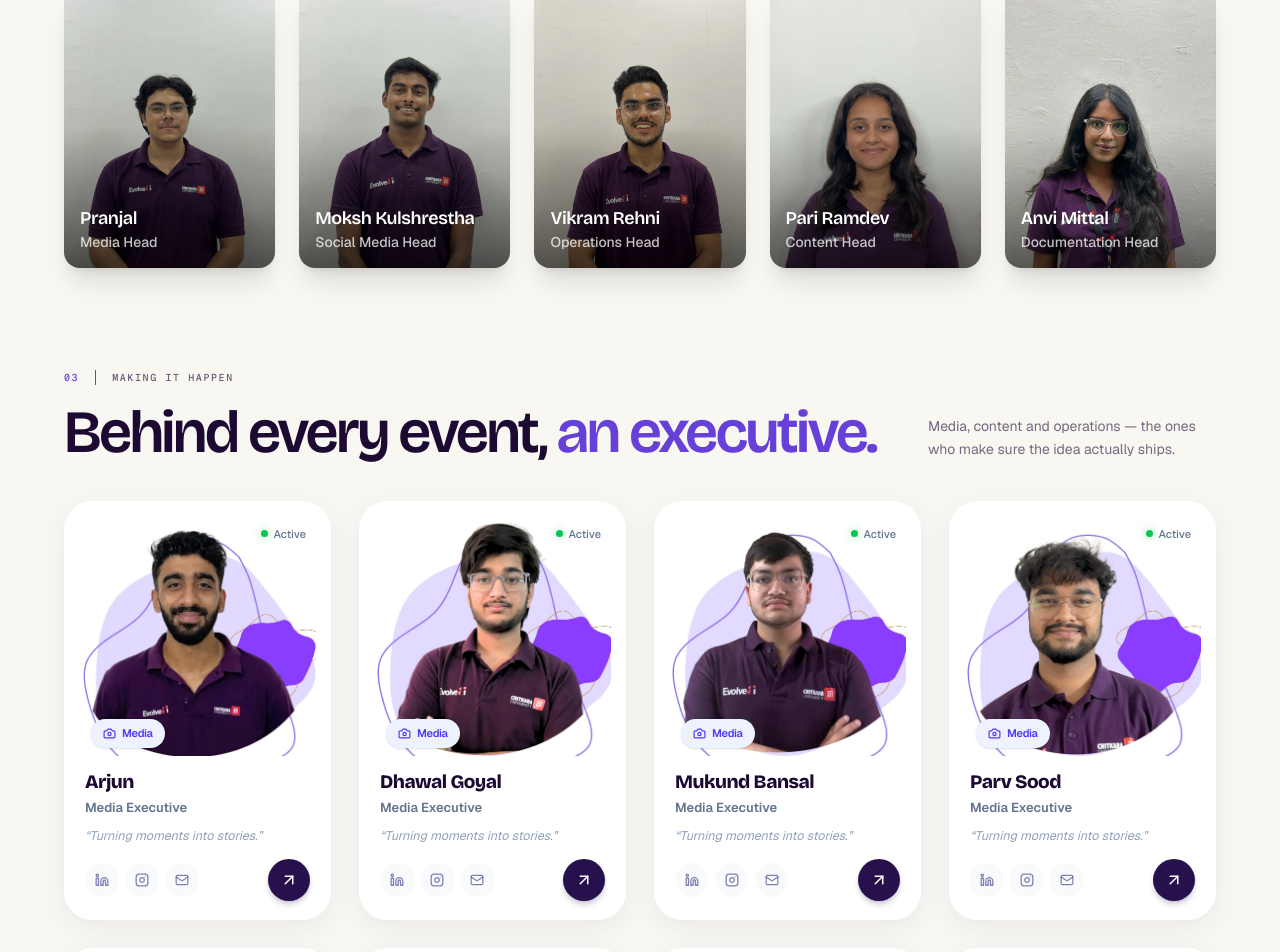
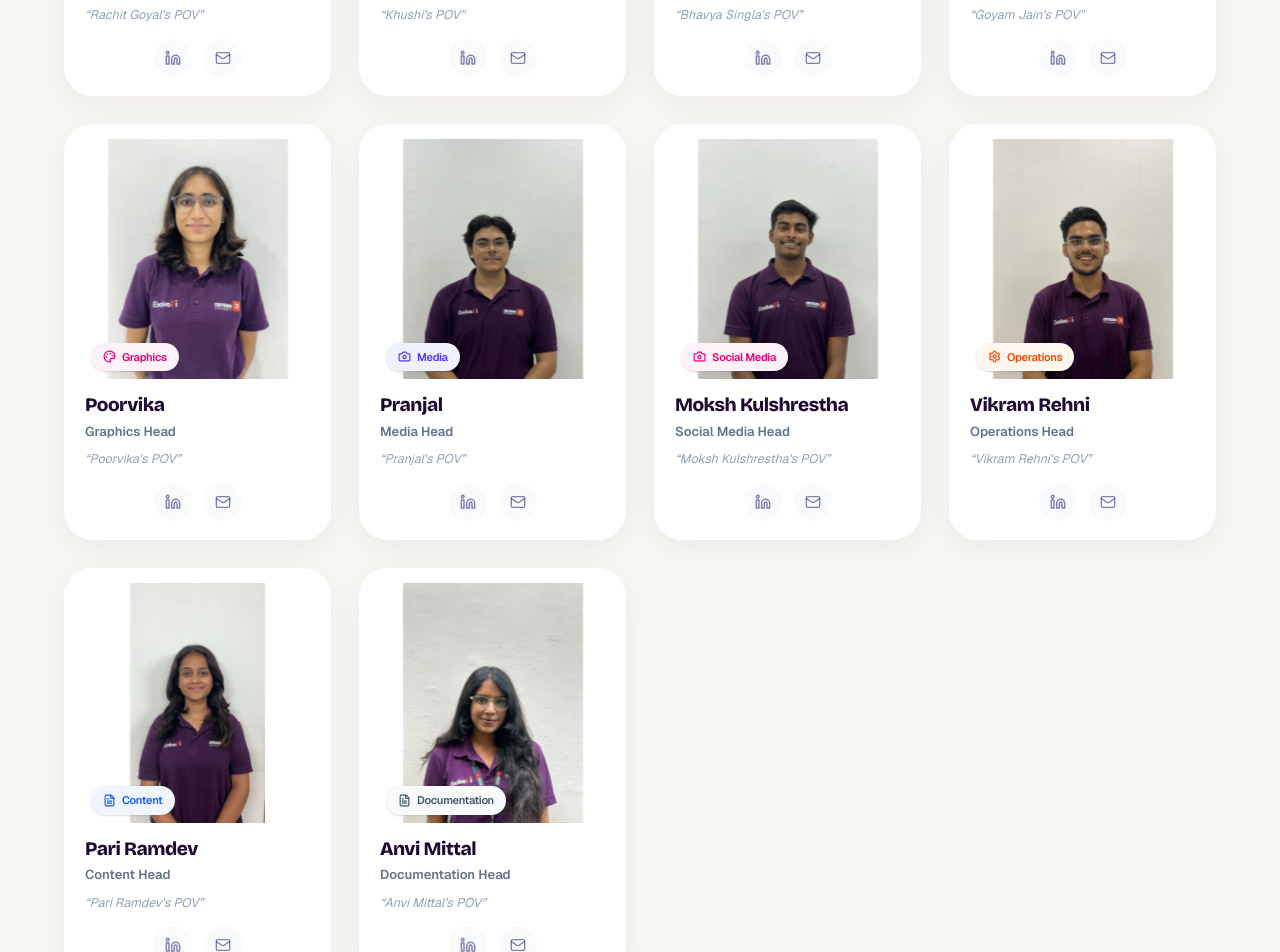
Before and after one commit to KhushiBagga20/EvolveAI-Website, a Next.js app: page /teams in a window 1280 px wide. Shown: the part 2340-3292 px from the top of the page. Built offline with nearby package versions, Linux system fonts and the light colour scheme.

Commit message:
execuitve card in core

```diff
--- a/components/team/executive-groups.tsx
+++ b/components/team/executive-groups.tsx
@@ -11,6 +11,8 @@ import {
   Settings,
   Code2,
   FlaskConical,
+  Sparkles,
+  ArrowRight
 } from 'lucide-react'
 
 const Linkedin = ({ size = 15 }: { size?: number }) => (
@@ -88,15 +90,10 @@ function ExecutiveCard({ person, index }: { person: Person; index?: number }) {
   const DepartmentIcon = config.icon
 
   // Fallback quote
-  const quote = 'Turning moments into stories.'
+  const quote = `${person.name}'s POV`
 
   return (
     <article className="group relative w-full max-w-[280px] overflow-hidden rounded-[28px] border border-white bg-white p-3.5 shadow-[0_8px_30px_rgba(50,25,90,0.06)] transition-all duration-500 hover:-translate-y-1.5 hover:shadow-[0_20px_40px_rgba(70,35,120,0.12)]">
-      {/* Active Status */}
-      <div className="absolute right-6 top-6 z-20 flex items-center gap-1.5">
-        <span className="h-[7px] w-[7px] rounded-full bg-green-500 shadow-[0_0_8px_rgba(34,197,94,0.5)]" />
-        <span className="text-[11px] font-medium text-slate-500">Active</span>
-      </div>
 
       {/* Image Area */}
       <div className="relative h-[240px] w-full overflow-hidden rounded-t-[22px]">
@@ -132,33 +129,22 @@ function ExecutiveCard({ person, index }: { person: Person; index?: number }) {
         </div>
 
         {/* Bottom */}
-        <div className="mt-4 flex items-center justify-between pb-1">
+        <div className="mt-4 flex items-center justify-center pb-1">
           {/* Social Links */}
-          <div className="flex items-center gap-1.5">
+          <div className="flex items-center gap-3">
             <a
               href="#"
-              className="flex size-[34px] items-center justify-center rounded-full bg-slate-50 text-indigo-900/60 transition-all hover:bg-indigo-900 hover:text-white"
+              className="flex size-[38px] items-center justify-center rounded-full bg-slate-50 text-indigo-900/60 transition-all hover:bg-indigo-900 hover:text-white"
             >
-              <Linkedin size={14} />
+              <Linkedin size={16} />
             </a>
             <a
               href="#"
-              className="flex size-[34px] items-center justify-center rounded-full bg-slate-50 text-indigo-900/60 transition-all hover:bg-indigo-900 hover:text-white"
+              className="flex size-[38px] items-center justify-center rounded-full bg-slate-50 text-indigo-900/60 transition-all hover:bg-indigo-900 hover:text-white"
             >
-              <Instagram size={14} />
-            </a>
-            <a
-              href="#"
-              className="flex size-[34px] items-center justify-center rounded-full bg-slate-50 text-indigo-900/60 transition-all hover:bg-indigo-900 hover:text-white"
-            >
-              <Mail size={14} />
+              <Mail size={16} />
             </a>
           </div>
-
-          {/* View Button */}
-          <button className="flex size-[42px] items-center justify-center rounded-full bg-[#27114d] text-white shadow-md shadow-[#27114d]/20 transition-all duration-300 hover:scale-105 hover:bg-[#3d1b7a]">
-            <ArrowUpRight size={18} />
-          </button>
         </div>
       </div>
     </article>
--- a/components/team/lead-roster.tsx
+++ b/components/team/lead-roster.tsx
@@ -2,38 +2,110 @@
 
 import Image from 'next/image'
 import type { Person } from '@/lib/team'
+import {
+  Mail,
+  Camera,
+  FileText,
+  Palette,
+  Settings,
+  Code2,
+  Star
+} from 'lucide-react'
+
+const Linkedin = ({ size = 15 }: { size?: number }) => (
+  <svg width={size} height={size} viewBox="0 0 24 24" fill="none" stroke="currentColor" strokeWidth="2.2" strokeLinecap="round" strokeLinejoin="round"><path d="M16 8a6 6 0 0 1 6 6v7h-4v-7a2 2 0 0 0-4 0v7h-4v-7a6 6 0 0 1 6-6z"/><rect width="4" height="12" x="2" y="9"/><circle cx="4" cy="4" r="2"/></svg>
+)
+
+const departmentConfig: Record<
+  string,
+  { icon: React.ElementType; color: string; bg: string }
+> = {
+  Media: { icon: Camera, color: 'text-indigo-600', bg: 'bg-indigo-50' },
+  'Social Media': { icon: Camera, color: 'text-pink-600', bg: 'bg-pink-50' },
+  Content: { icon: FileText, color: 'text-blue-600', bg: 'bg-blue-50' },
+  Documentation: { icon: FileText, color: 'text-slate-600', bg: 'bg-slate-50' },
+  Graphics: { icon: Palette, color: 'text-pink-600', bg: 'bg-pink-50' },
+  Operations: { icon: Settings, color: 'text-orange-600', bg: 'bg-orange-50' },
+  Technical: { icon: Code2, color: 'text-teal-700', bg: 'bg-teal-50' },
+  Core: { icon: Star, color: 'text-amber-600', bg: 'bg-amber-50' },
+}
 
 export function LeadRoster({ leads }: { leads: Person[] }) {
   return (
-    <div className="flex flex-wrap justify-center gap-5 md:gap-6">
-      {leads.map((lead) => (
-        <div
-          key={lead.name}
-          className="group relative w-[calc(50%-0.625rem)] overflow-hidden rounded-2xl shadow-xl sm:w-[calc(33.33%-1rem)] lg:w-[calc(20%-1.2rem)]"
-        >
-          <div className="relative aspect-[3/4] bg-lilac">
-            <Image
-              src={lead.photo}
-              alt={`Portrait of ${lead.name}`}
-              fill
-              sizes="(min-width: 1024px) 200px, (min-width: 640px) 30vw, 45vw"
-              className="object-cover object-top transition-transform duration-700 group-hover:scale-105"
-            />
-            {/* Gradient overlay for readability */}
-            <div className="absolute inset-0 bg-gradient-to-t from-black/60 via-black/10 to-transparent" />
-          </div>
-
-          {/* Glass info overlay at bottom */}
-          <div className="absolute bottom-0 left-0 right-0 p-3.5 md:p-4">
-            <h3 className="truncate text-base font-semibold leading-tight tracking-tight text-white md:text-lg">
-              {lead.name}
-            </h3>
-            <p className="mt-0.5 truncate text-xs font-medium text-white/75 md:text-sm">
-              {lead.role}
-            </p>
-          </div>
-        </div>
+    <div className="grid grid-cols-1 justify-items-center gap-7 sm:grid-cols-2 lg:grid-cols-3 xl:grid-cols-4">
+      {leads.map((lead, idx) => (
+        <LeadCard key={lead.name} person={lead} index={idx} />
       ))}
     </div>
   )
 }
+
+function LeadCard({ person, index }: { person: Person; index?: number }) {
+  let department = 'Core'
+  if (person.role && person.role.includes('Head')) {
+    department = person.role.replace(' Head', '')
+  }
+
+  const config = departmentConfig[department] || departmentConfig.Core
+  const DepartmentIcon = config.icon
+
+  const quote = `${person.name}'s POV`
+
+  return (
+    <article className="group relative w-full max-w-[280px] overflow-hidden rounded-[28px] border border-white bg-white p-3.5 shadow-[0_8px_30px_rgba(50,25,90,0.06)] transition-all duration-500 hover:-translate-y-1.5 hover:shadow-[0_20px_40px_rgba(70,35,120,0.12)]">
+
+      {/* Image Area */}
+      <div className="relative h-[240px] w-full overflow-hidden rounded-t-[22px]">
+        {/* Person */}
+        <div className="absolute inset-0 z-10 flex justify-center transition-transform duration-500 group-hover:scale-[1.03]">
+          <Image
+            src={person.photo}
+            alt={person.name}
+            width={400}
+            height={400}
+            priority={index !== undefined && index < 4}
+            className="h-full w-full object-contain object-bottom"
+          />
+        </div>
+
+        {/* Department Badge */}
+        <div
+          className={`absolute bottom-2 left-3 z-20 flex items-center gap-1.5 rounded-full ${config.bg} px-3 py-1.5 shadow-sm backdrop-blur-md`}
+        >
+          <DepartmentIcon size={13} strokeWidth={2.2} className={config.color} />
+          <span className={`text-[11px] font-semibold tracking-tight ${config.color}`}>{department}</span>
+        </div>
+      </div>
+
+      {/* Content */}
+      <div className="flex flex-col px-1.5 pt-3">
+        <h3 className="text-[19px] font-extrabold tracking-tight text-[#1c0a33]">{person.name}</h3>
+        <p className="mt-0.5 text-[13px] font-semibold text-slate-500">{person.role}</p>
+
+        {/* Quote */}
+        <div className="mt-2.5">
+          <p className="text-[12.5px] italic leading-tight text-slate-400">“{quote}”</p>
+        </div>
+
+        {/* Bottom */}
+        <div className="mt-4 flex items-center justify-center pb-1">
+          {/* Social Links */}
+          <div className="flex items-center gap-3">
+            <a
+              href="#"
+              className="flex size-[38px] items-center justify-center rounded-full bg-slate-50 text-indigo-900/60 transition-all hover:bg-indigo-900 hover:text-white"
+            >
+              <Linkedin size={16} />
+            </a>
+            <a
+              href="#"
+              className="flex size-[38px] items-center justify-center rounded-full bg-slate-50 text-indigo-900/60 transition-all hover:bg-indigo-900 hover:text-white"
+            >
+              <Mail size={16} />
+            </a>
+          </div>
+        </div>
+      </div>
+    </article>
+  )
+}
```
